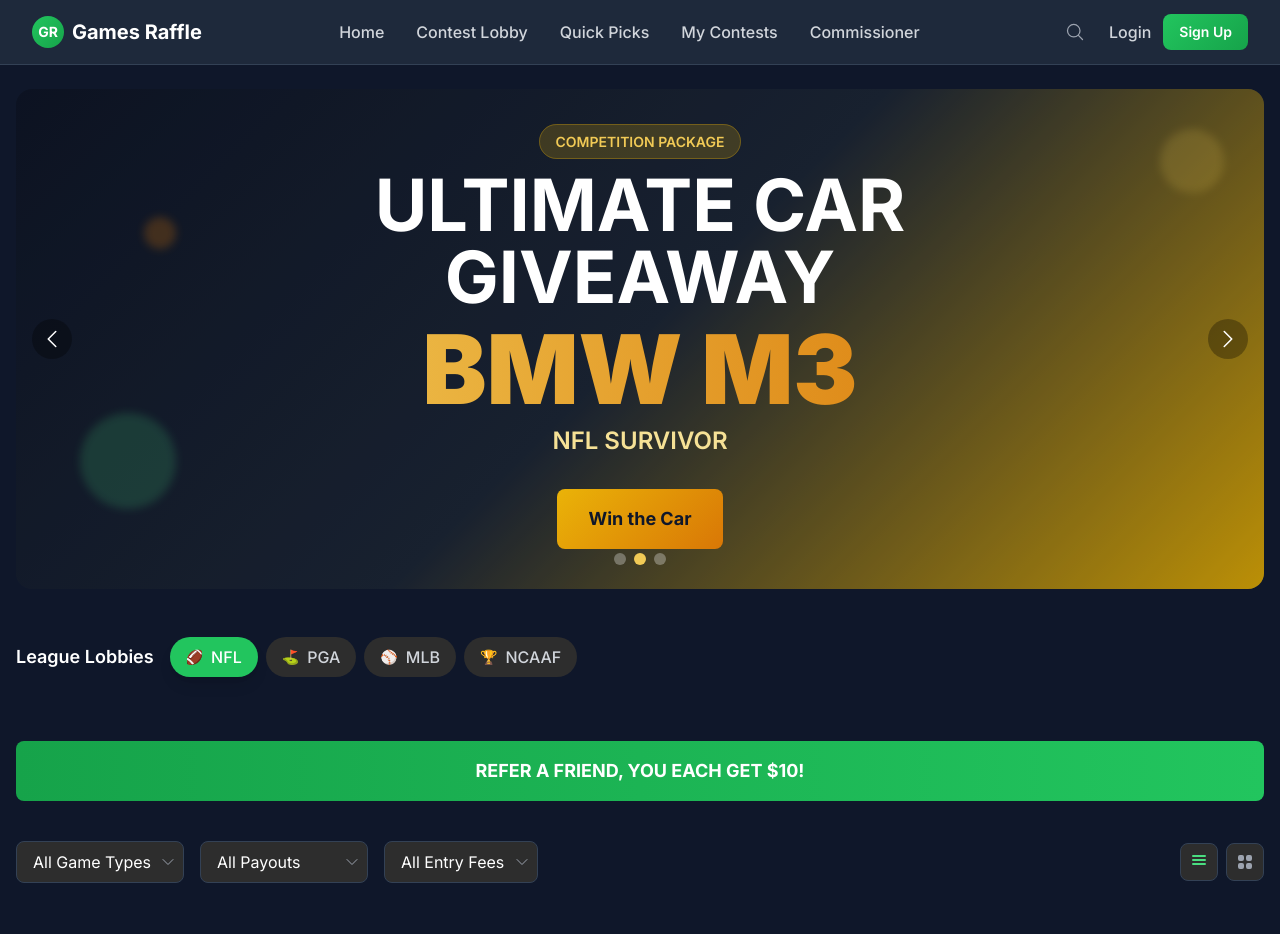
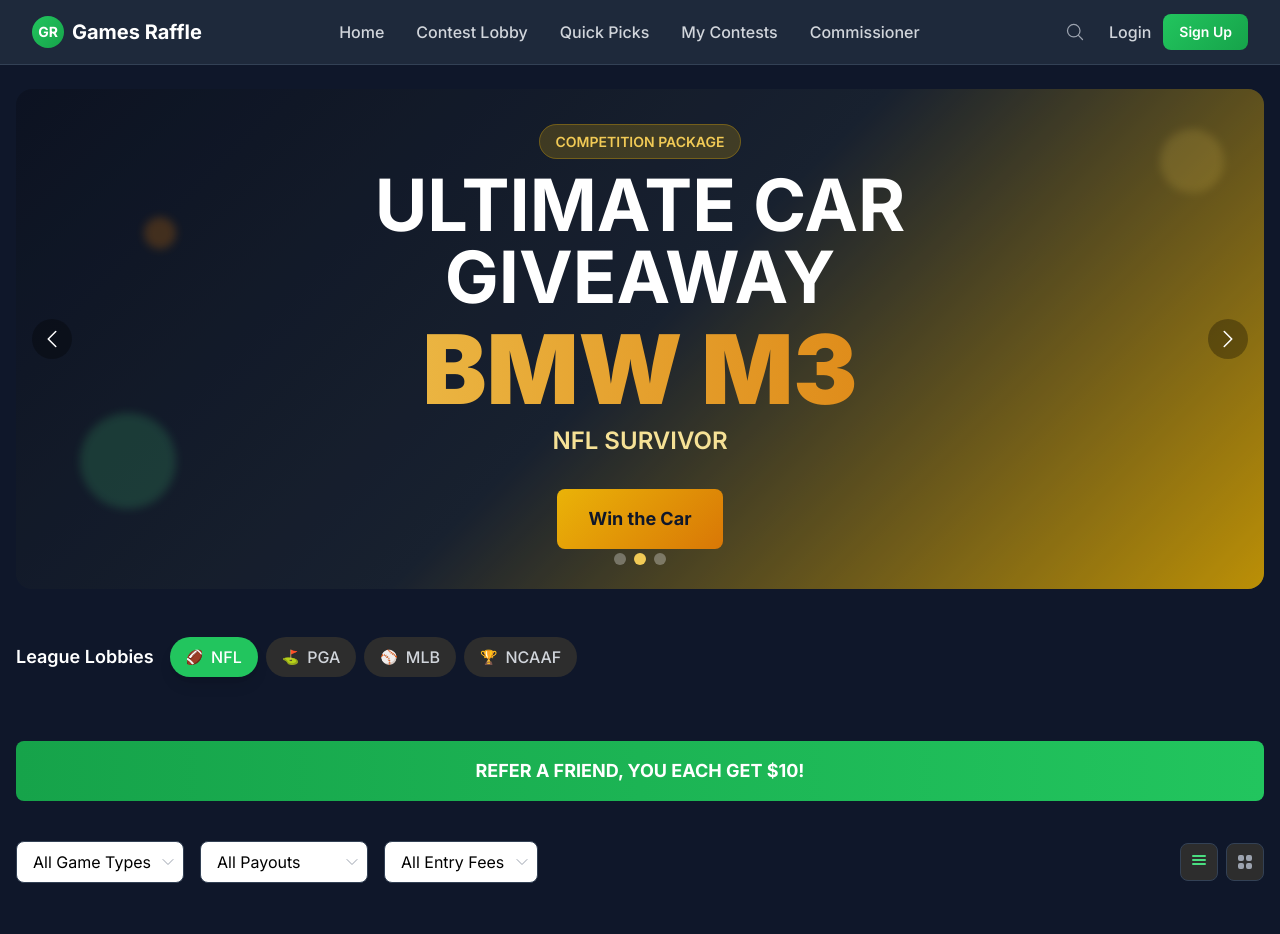
Before and after one commit to ltorres321/GamesRaffle2, a Next.js app in the folder frontend/: page / in a window 1280 px wide. Shown: the top 934 px of the page. Built offline with nearby package versions, Linux system fonts and the light colour scheme.

Commit message:
Update globals.css

```diff
--- a/frontend/src/app/globals.css
+++ b/frontend/src/app/globals.css
@@ -149,3 +149,37 @@
     @apply px-4;
   }
 }
+
+/* Force visible text in registration form inputs */
+input[type="text"],
+input[type="email"],
+input[type="tel"],
+input[type="date"],
+input[type="password"],
+select {
+  color: #000000 !important;
+  background-color: #ffffff !important;
+  -webkit-text-fill-color: #000000 !important;
+  caret-color: #000000 !important;
+  opacity: 1 !important;
+}
+
+input[type="text"]:focus,
+input[type="email"]:focus,
+input[type="tel"]:focus,
+input[type="date"]:focus,
+input[type="password"]:focus,
+select:focus {
+  color: #000000 !important;
+  background-color: #ffffff !important;
+  -webkit-text-fill-color: #000000 !important;
+  caret-color: #000000 !important;
+}
+
+input[type="text"]::placeholder,
+input[type="email"]::placeholder,
+input[type="tel"]::placeholder,
+input[type="password"]::placeholder {
+  color: #9ca3af !important;
+  opacity: 0.7 !important;
+}
```
